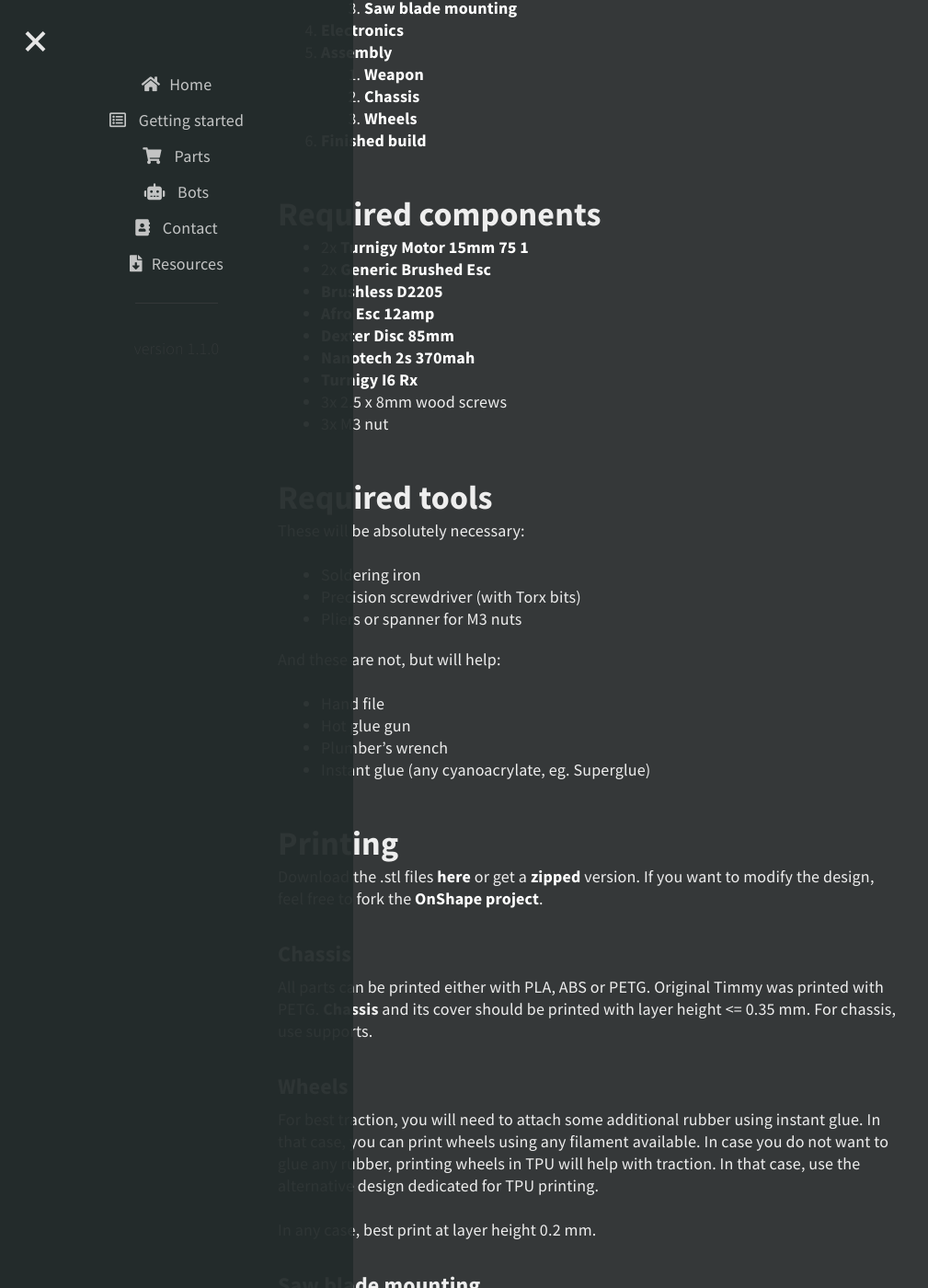
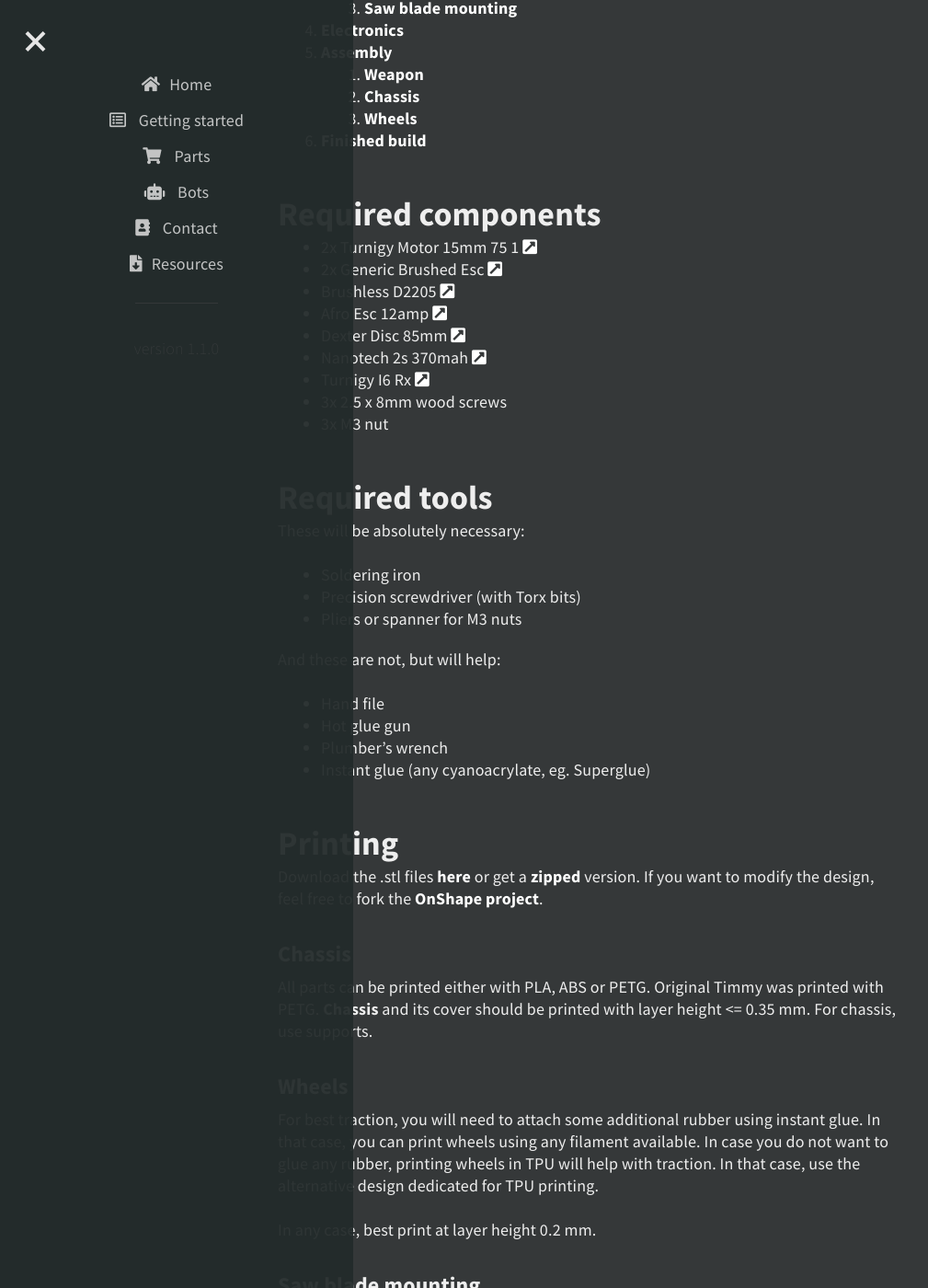
Before and after one commit to Styku/cern-battlebots, a Jekyll site: the page built from _bots/timmy.md, in a window 1280 px wide and 1400 px high, scrolled down 482 px. Shown: the whole window at 92% size, without its empty margins (0-1009 px from the left). Built offline with Jekyll 4.4.1, drawn with Linux system fonts in a browser that asks for light colours; nearby versions of some CDN libraries.

Commit message:
part toggle

```diff
--- a/_bots/timmy.md
+++ b/_bots/timmy.md
@@ -14,13 +14,13 @@
 
 ## Required components
 <ul>
-{% include part-tooltip.html part = "turnigy-motor-15mm-75-1" pref = "2x" %}
-{% include part-tooltip.html part = "generic-brushed-esc" pref = "2x" %}
-{% include part-tooltip.html part = "brushless-d2205" %}
-{% include part-tooltip.html part = "afro-esc-12amp" %}
-{% include part-tooltip.html part = "dexter-disc-85mm" %}
-{% include part-tooltip.html part = "nanotech-2s-370mah" %}
-{% include part-tooltip.html part = "turnigy-i6-rx" %}
+{% include part-detail.html part = "turnigy-motor-15mm-75-1" pref = "2x" %}
+{% include part-detail.html part = "generic-brushed-esc" pref = "2x" %}
+{% include part-detail.html part = "brushless-d2205" %}
+{% include part-detail.html part = "afro-esc-12amp" %}
+{% include part-detail.html part = "dexter-disc-85mm" %}
+{% include part-detail.html part = "nanotech-2s-370mah" %}
+{% include part-detail.html part = "turnigy-i6-rx" %}
 <li>3x 2.5 x 8mm wood screws</li>
 <li>3x M3 nut</li>
 </ul>
--- /dev/null
+++ b/_includes/part-detail.html
@@ -0,0 +1,10 @@
+{% assign path = include.part | prepend: "_parts/" | append : ".md"%}
+{% assign p = site.parts | where: "path", {{path}} | first %}
+<div class="togglable">
+    <li onclick="toggleVisibility('part-{{include.part}}')" class="detailed-part">{{ include.pref }} {{ p.title }}
+        <a href="{{ site.url }}/parts#{{include.part}}"><i class="fas fa-external-link-square-alt"></i></a>
+        </li>
+    <div id="part-{{include.part}}" class="hidden">
+        {% include part.html part=p %}
+    </div>
+</div>
--- a/_sass/custom.scss
+++ b/_sass/custom.scss
@@ -177,10 +177,6 @@
   margin: 10px;
 }
 
-.togglable {
-  border: 1px $main-color solid;
-}
-
 .togglable .title{
   display: block;
   padding: 5px;
@@ -209,3 +205,7 @@
 .tooltip:hover .tooltip-content {
   visibility: visible;
 }
+
+.detailed-part:hover{
+  background-color: lighten($background-color, 10%);
+}
```
